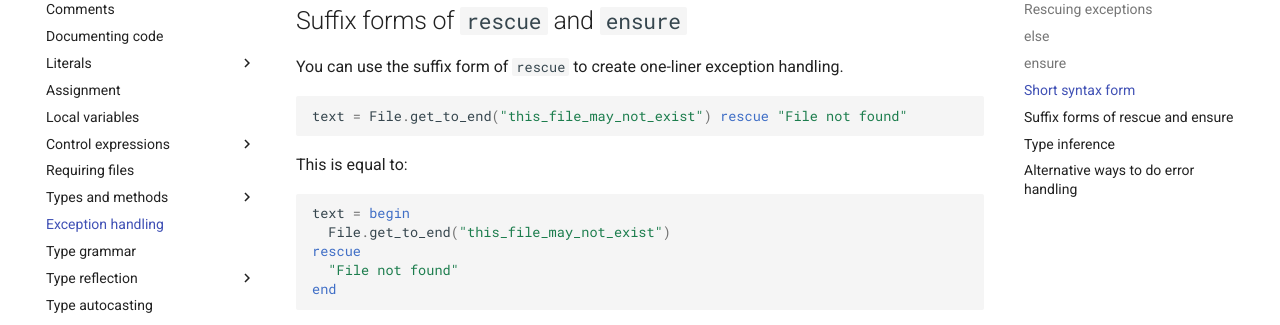
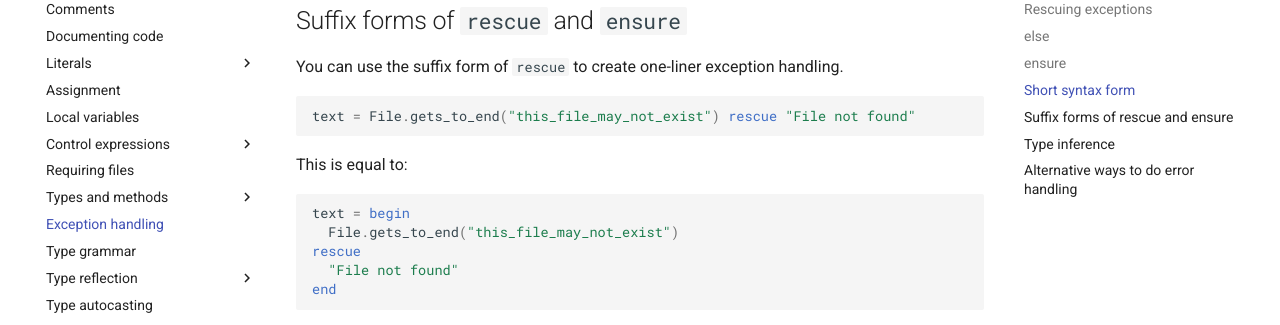
Before and after one commit to crystal-lang/crystal-book, an MkDocs documentation site: the page built from docs/syntax_and_semantics/exception_handling.md, in a window 1280 px wide and 900 px high, scrolled down 4168 px. Shown: the part 153-478 px from the top of the window. Built offline with MkDocs 1.6.1 and Material for MkDocs 9.7.7, drawn with Linux system fonts in a browser that asks for light colours; nearby versions of some CDN libraries; library files that are not in the unit come from our copies; comment, search, counter and statistics services are not loaded; the version menu is left out.

Commit message:
Fix typo

````diff
--- a/docs/syntax_and_semantics/exception_handling.md
+++ b/docs/syntax_and_semantics/exception_handling.md
@@ -212,14 +212,14 @@ end
 You can use the suffix form of `rescue` to create one-liner exception handling.
 
 ```crystal
-text = File.get_to_end("this_file_may_not_exist") rescue "File not found"
+text = File.gets_to_end("this_file_may_not_exist") rescue "File not found"
 ```
 
 This is equal to:
 
 ```crystal
 text = begin
-  File.get_to_end("this_file_may_not_exist")
+  File.gets_to_end("this_file_may_not_exist")
 rescue
   "File not found"
 end
````
